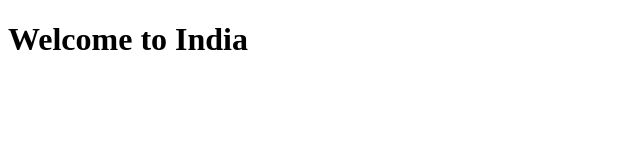
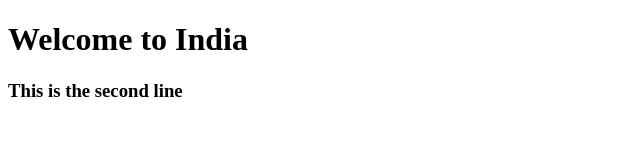
Before and after one commit to Saurabh-sharma264/secondWebpages, a plain HTML site: page index.html in a window 1280 px wide. Shown: the whole page, without its empty margins (0-640 px from the left). Drawn offline with Linux system fonts and the light colour scheme.

Commit message:
second commit

```diff
--- a/index.html
+++ b/index.html
@@ -8,6 +8,7 @@
 <body>
     <div>
         <h1>Welcome to India</h1>
+        <h3>This is the second line</h3>
     </div>
 </body>
 </html>
```
